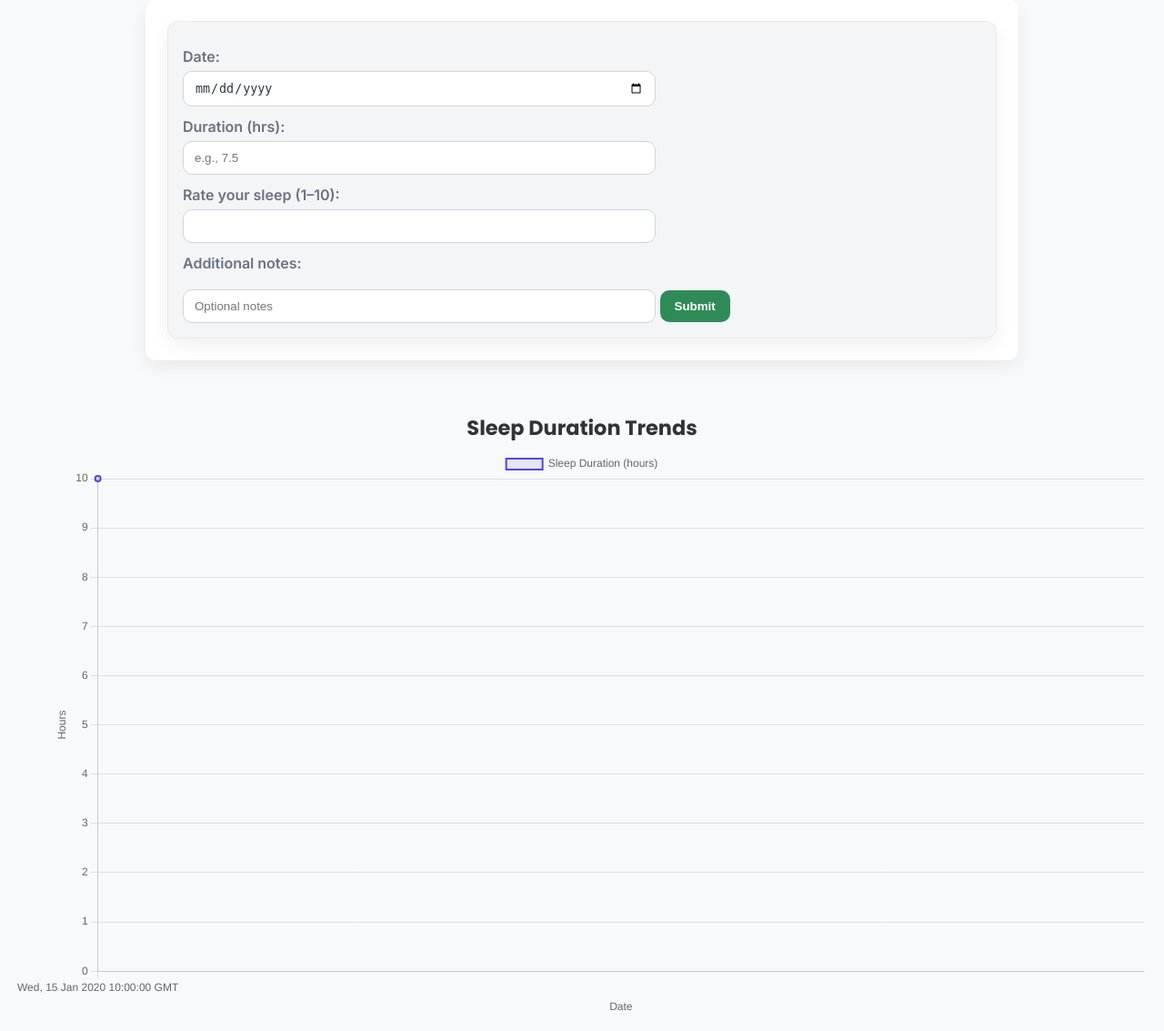
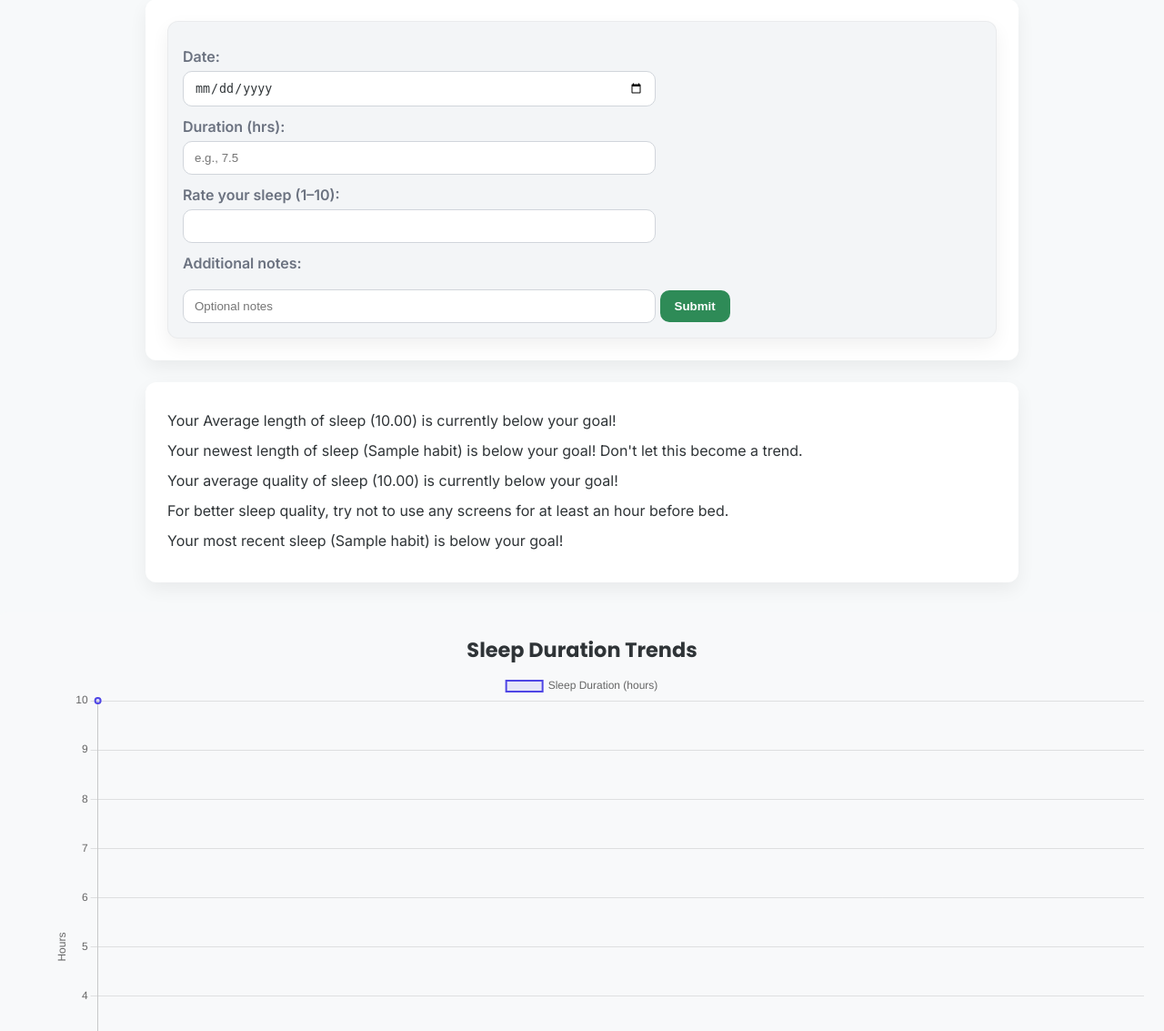
Before and after one commit to dev-m-kay/Group-7-Healthy-Habit-Tracker, a Flask app: page /sleep in a window 1280 px wide. Shown: the part 231-1364 px from the top of the page at 91% size. Run offline with Flask 3, Linux system fonts and the light colour scheme; a user stored in the database is signed in; a database or web service that is not in the repository returns one stand-in record (values such as "Sample title"); some libraries are stand-ins or nearby versions.

Commit message:
Added functions that give tips based on available data

```diff
--- a/routes.py
+++ b/routes.py
@@ -8,7 +8,7 @@ conn = psycopg2.connect(host="localhost", dbname="habit_tracker", user="postgres
 
 cur = conn.cursor()
 
-cur.execute(open("static/db/delete.sql", "r").read())
+#cur.execute(open("static/db/delete.sql", "r").read())
 cur.execute(open("static/db/create.sql", "r").read())
 
 conn.commit()
@@ -92,6 +92,111 @@ def get_chart_data(table_name, date_column, value_column):
     finally:
         cur.close()
         conn.close()
+def get_goal_data():
+    conn = psycopg2.connect(host="localhost", dbname="habit_tracker", user="postgres", password="password", port=5432)
+    cur = conn.cursor()
+
+    # Corrected f-string to properly reference the table within the schema
+    query = f"SELECT * FROM habits.goals WHERE user_detail_id = %s"
+
+    try:
+        cur.execute(query, (current_user.id,))
+        rows = cur.fetchall()
+        return rows
+    except psycopg2.Error as e:
+        print(f"Database error in get_data for table 'goals': {e}")
+        return []
+    finally:
+        cur.close()
+        conn.close()
+
+def diet_tips(diet_data,goal_data):
+    tips=[]
+    if diet_data == [] or goal_data == []:
+        tips.append(f"Not enough data yet...")
+        return tips
+    diets = 0
+    diet_avg = 0
+    newest = diet_data[0][4]
+    goal = goal_data[0][4]
+    for diet in diet_data:
+        diet_avg += diet[4]
+        diets += 1
+    diet_avg = diet_avg / diets
+    if diet_avg >= goal:
+        tips.append(f"Your Average ({diet_avg:.2f}) currently meets or is passing your goal!")
+    else:
+        tips.append(f"Your Average ({diet_avg:.2f}) is currently below your goal!")
+    if newest >= goal:
+        tips.append(f"Your newest ({newest}) is above your goal! Keep it up!")
+    else:
+        tips.append(f"Your newest ({newest}) is below your goal! Don't let this become a trend.")
+    return tips
+
+def workout_tips(work_data,goal_data):
+    tips=[]
+    if work_data == [] or goal_data == []:
+        tips.append(f"Not enough data yet...")
+        return tips
+    works = 0
+    work_avg = 0
+    newest = work_data[0][4]
+    goal = goal_data[0][3]
+    for work in work_data:
+        work_avg += work[4]
+        works += 1
+    work_avg = work_avg / works
+    if work_avg >= goal:
+        tips.append(f"Your Average intensity ({work_avg:.2f}) currently meets or is passing your goal!")
+    else:
+        tips.append(f"Your Average intensity ({work_avg:.2f}) is currently below your goal!")
+        tips.append(f"If you're using weights, try increasing the weight or amount of reps.")
+    if newest >= goal:
+        tips.append(f"Your most recent intensity ({newest}) meets or is above your goal!")
+        if newest >= 8:
+            tips.append(f"Try not to go too intense too often; it's okay to take a break occasionally.")
+    else:
+        tips.append(f"Your newest ({newest}) is below your goal!")
+        tips.append(f"If you're taking a break that's okay, but try to increase the intensity when you're ready.")
+    return tips
+
+def sleep_tips(sleep_data,goal_data):
+    tips=[]
+    if sleep_data == [] or goal_data == []:
+        tips.append(f"Not enough data yet...")
+        return tips
+    sleeps = 0
+    sleep_len_avg = 0
+    sleep_qual_avg=0
+    newest_len = sleep_data[0][1]
+    newest_qual = sleep_data[0][4]
+    goal_len = goal_data[0][1]
+    goal_qual = goal_data[0][2]
+    for sleep in sleep_data:
+        sleep_len_avg += sleep[1]
+        sleep_qual_avg += sleep[4]
+        sleeps += 1
+    sleep_len_avg = sleep_len_avg / sleeps
+    sleep_qual_avg = sleep_qual_avg / sleeps
+    if sleep_len_avg >= goal_len:
+        tips.append(f"Your Average length of sleep ({sleep_len_avg:.2f}) currently meets or is passing your goal!")
+    else:
+        tips.append(f"Your Average length of sleep ({sleep_len_avg:.2f}) is currently below your goal!")
+    if newest_len >= goal_len:
+        tips.append(f"Your newest length of sleep ({newest_len}) is above your goal! Keep it up!")
+    else:
+        tips.append(f"Your newest length of sleep ({newest_len}) is below your goal! Don't let this become a trend.")
+    if sleep_qual_avg >= goal_qual:
+        tips.append(f"Your average quality of sleep({sleep_qual_avg:.2f}) is above your goal! Keep it up!")
+    else:
+        tips.append(f"Your average quality of sleep ({sleep_qual_avg:.2f}) is currently below your goal!")
+        tips.append(f"For better sleep quality, try not to use any screens for at least an hour before bed.")
+    if newest_qual >= goal_qual:
+        tips.append(f"Your most recent sleep ({newest_qual}) meets or is above your goal!")
+    else:
+        tips.append(f"Your most recent sleep ({newest_qual}) is below your goal!")
+    return tips
+
 
 app = Flask(__name__)
 app.secret_key = 'your_secret_key'
@@ -198,11 +303,16 @@ def sleep():
         conn.close()
 
     sleep_data = get_data("sleep")
+    print(sleep_data[0][1])
+    print(sleep_data)
+    goal_data = get_goal_data()
+    tips = sleep_tips(sleep_data, goal_data)
     sleep_chart_data = get_chart_data("sleep", "sleep_date", "sleep_duration")
 
     return render_template("sleep.html",
                            sleep_data=sleep_data,
                            sleep_chart_data=sleep_chart_data,
+                           tips = tips,
                            user=current_user.username)
 
 @app.route("/diet", methods=["GET", "POST"])
@@ -239,10 +349,16 @@ def diet():
         conn.close()
 
     diet_data = get_data("diet")
+    print(diet_data)
+    #print(type(diet_data[1][4]))
+    goals = get_goal_data()
+    print(goals)
+    tips = diet_tips(diet_data, goals)
     diet_chart_data = get_chart_data("diet", "diet_date", "diet_rating")
     return render_template("diet.html",
                            diet_data=diet_data,
                            diet_chart_data=diet_chart_data,
+                           tips=tips,
                            user=current_user.username)
 
 @app.route("/workout", methods=["GET","POST"])
@@ -289,11 +405,15 @@ def workout():
 
 
     workout_data = get_data("workout")
+    print(workout_data)
+    goal_data = get_goal_data()
+    tips = workout_tips(workout_data,goal_data)
     workout_chart_data = get_chart_data("workout", "workout_date", "workout_duration")
 
     return render_template("workout.html",
                            workout_data=workout_data,
                            workout_chart_data=workout_chart_data,
+                           tips=tips,
                            user=current_user.username)
 
 
@@ -303,9 +423,7 @@ def workout():
 def goals():
     if request.method == 'POST':
         moresleep = request.form.get('duration')
-        print("moresleep: "+moresleep)
         bettersleep = request.form.get('quality')
-        print("bettersleep: "+bettersleep)
         intensity = request.form.get('intense')
         diet = request.form.get('diet')
         user_id = current_user.get_id()
@@ -323,9 +441,7 @@ def goals():
         conn.commit()
         cur.close()
         conn.close()
-
-    goal_data=get_data("habits.goals")
-    print(goal_data)
+    print(get_goal_data())
     return render_template("goals.html", user= current_user.username)
 
 
--- a/templates/base.html
+++ b/templates/base.html
@@ -49,7 +49,6 @@
     </header>
 
     <main>
-      {% if error %}<p class="err">{{ error }}</p>{% endif %}
       {% block body %}{% endblock %}
     </main>
 
--- a/templates/diet.html
+++ b/templates/diet.html
@@ -17,6 +17,11 @@
     </form>
   </div>
 
+  <div class="bx">
+      {% for tip in tips %}
+  <p>{{tip}}</p>
+  {% endfor %}
+  </div>
   <!-- Chart Section -->
   <div class="chart-container" style="margin: 2rem 0; padding: 1rem; background: #f8f9fa; border-radius: 8px;">
     <h3 class="ctr">Diet Health Rating Trends</h3>
--- a/templates/sleep.html
+++ b/templates/sleep.html
@@ -15,6 +15,12 @@
       <input type="text" name="notes" id="notes" placeholder="Optional notes">
       <input type="submit" value="Submit">
     </form>
+  </div>
+
+  <div class="bx">
+      {% for tip in tips %}
+  <p>{{tip}}</p>
+  {% endfor %}
   </div>
 
   <!-- Chart Section -->
--- a/templates/workout.html
+++ b/templates/workout.html
@@ -21,6 +21,11 @@
       <input type="text" name="notes" id="notes" placeholder="Optional notes">
       <input type="submit" value="Submit">
     </form>
+  </div>
+<div class="bx">
+      {% for tip in tips %}
+  <p>{{tip}}</p>
+  {% endfor %}
   </div>
 
   <!-- Chart Section -->
```
